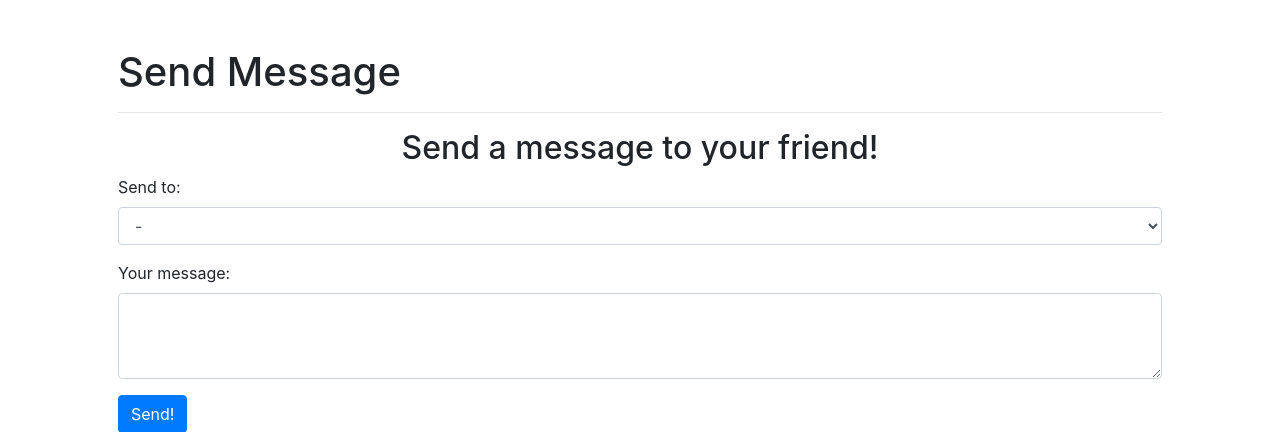
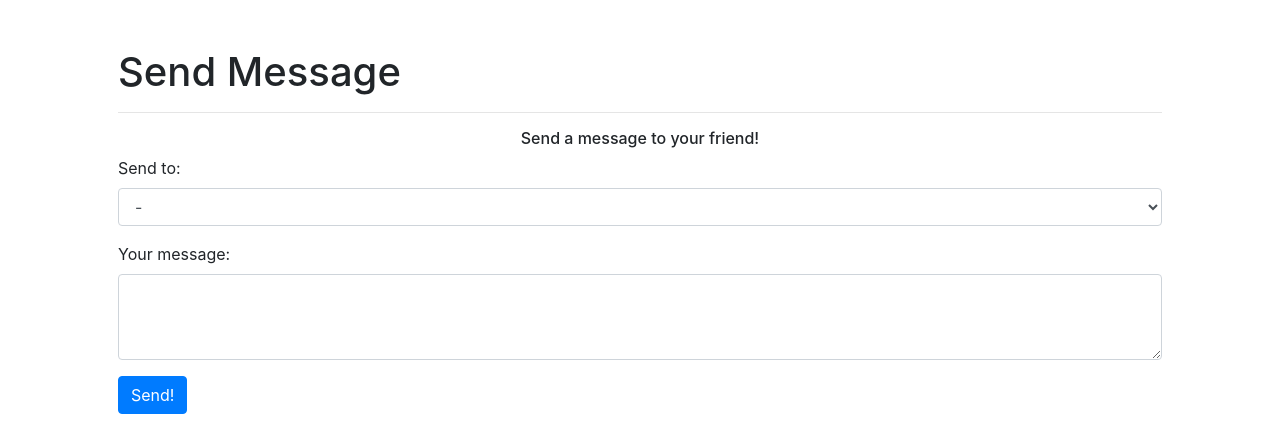
Before and after one commit to AG2048/Birthday-Meet, a Flask app: page /send in a window 1280 px wide. Shown: the part 76-508 px from the top of the page. Run offline with Flask 2, Linux system fonts and the light colour scheme; a user stored in the database is signed in; some libraries are stand-ins or nearby versions.

Commit message:
added clarification to send.html

```diff
--- a/templates/send.html
+++ b/templates/send.html
@@ -7,7 +7,7 @@
 {% block main %}
     <h1 class="display-5 fw-bold">Send Message</h1>
     <hr>
-    <h2 class="display-5 align-center">Send a message to your friend!</h2>
+    <h6 class="display-5 align-center">Send a message to your friend!</h6>
     <form action="/send" method="post">
         <div class="form-group">
             <label for="messageReceiverSelectForm">Send to:</label>
```
